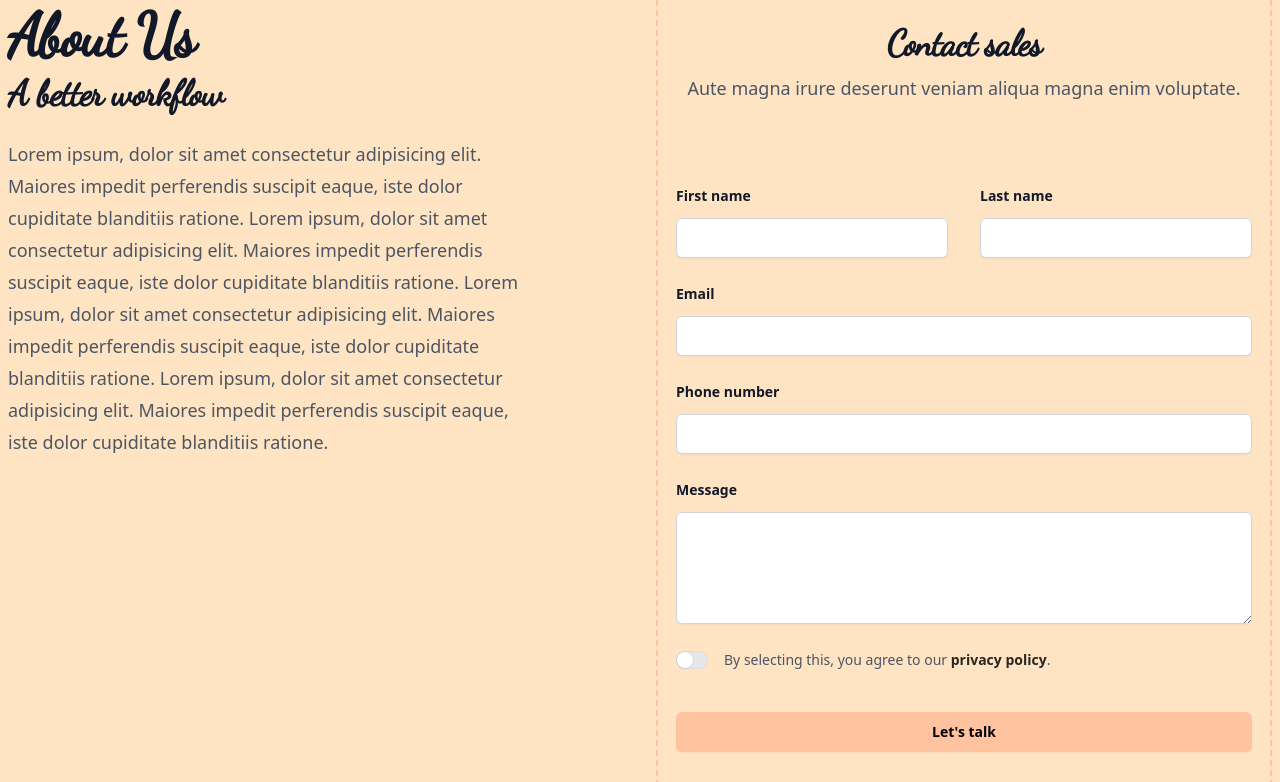
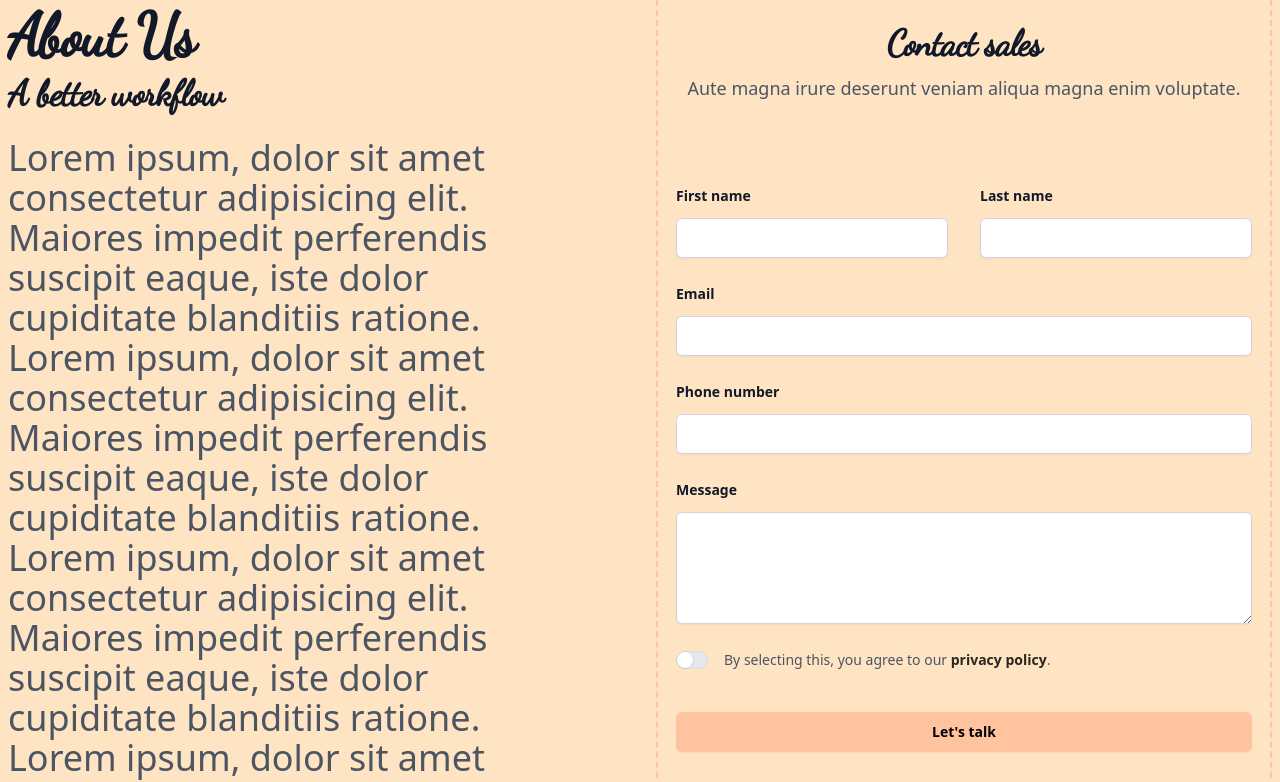
Before and after one commit to Nirvana2299/event-planning, a React (Create React App) app: page / in a window 1280 px wide. Shown: the part 2860-3642 px from the top of the page. Built offline with nearby package versions, Linux system fonts and the light colour scheme.

Commit message:
modified:   src/Components/AboutAndForm.js

```diff
--- a/src/Components/AboutAndForm.js
+++ b/src/Components/AboutAndForm.js
@@ -12,7 +12,7 @@ export default function AboutAndForm() {
                 About Us
               </h1>
               <p className="mt-2 cursive text-4xl text-center font-bold tracking-tight text-gray-900 sm:text-4xl sm:text-left subpixel-antialiased">A better workflow</p>
-              <p className="mt-6 text-lg leading-8 text-gray-600">
+              <p className="mt-6 text-lg text-center leading-8 text-gray-600 sm:text-4xl sm:text-left">
                 Lorem ipsum, dolor sit amet consectetur adipisicing elit. Maiores impedit perferendis suscipit eaque,
                 iste dolor cupiditate blanditiis ratione.
                 Lorem ipsum, dolor sit amet consectetur adipisicing elit. Maiores impedit perferendis suscipit eaque,
```
